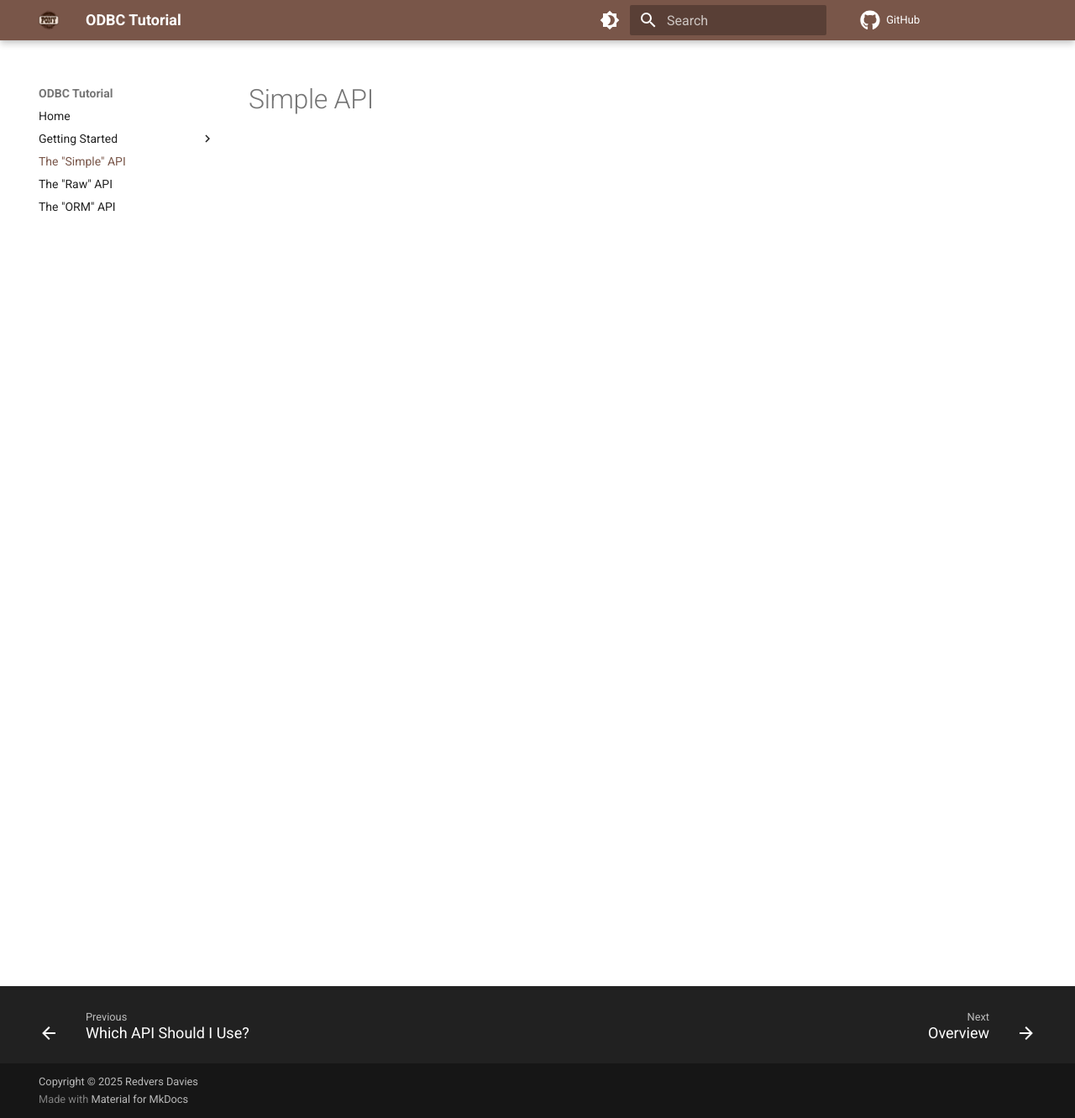
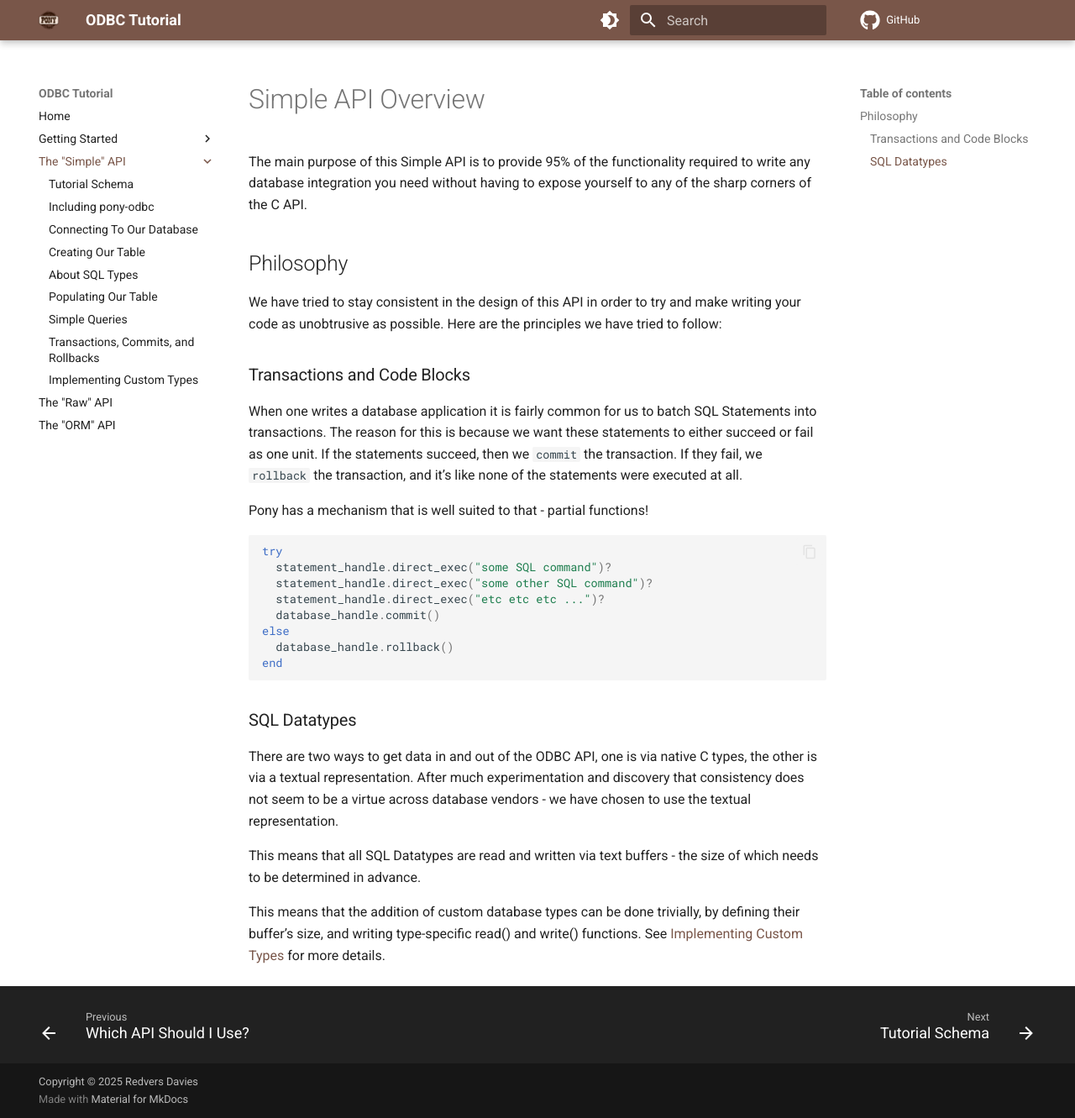
Before and after one commit to redvers/odbc-tutorial, an MkDocs documentation site: the page built from docs/simple/index.md, in a window 1280 px wide and 1331 px high. Shown: the whole window at 84% size. Built offline with MkDocs 1.6.1 and Material for MkDocs 9.7.7, drawn with Linux system fonts in a browser that asks for light colours; comment, search, counter and statistics services are not loaded.

Commit message:
Adds Simple API Docs (#2)
* Adding Simple API Docs

* Linting

````diff
--- a/docs/simple/index.md
+++ b/docs/simple/index.md
@@ -1 +1,32 @@
-# Simple API
+# Simple API Overview
+
+The main purpose of this Simple API is to provide 95% of the functionality required to write any database integration you need without having to expose yourself to any of the sharp corners of the C API.
+
+## Philosophy
+
+We have tried to stay consistent in the design of this API in order to try and make writing your code as unobtrusive as possible. Here are the principles we have tried to follow:
+
+### Transactions and Code Blocks
+
+When one writes a database application it is fairly common for us to batch SQL Statements into transactions. The reason for this is because we want these statements to either succeed or fail as one unit. If the statements succeed, then we `commit` the transaction. If they fail, we `rollback` the transaction, and it's like none of the statements were executed at all.
+
+Pony has a mechanism that is well suited to that - partial functions!
+
+```pony
+try
+  statement_handle.direct_exec("some SQL command")?
+  statement_handle.direct_exec("some other SQL command")?
+  statement_handle.direct_exec("etc etc etc ...")?
+  database_handle.commit()
+else
+  database_handle.rollback()
+end
+```
+
+### SQL Datatypes
+
+There are two ways to get data in and out of the ODBC API, one is via native C types, the other is via a textual representation. After much experimentation and discovery that consistency does not seem to be a virtue across database vendors - we have chosen to use the textual representation.
+
+This means that all SQL Datatypes are read and written via text buffers - the size of which needs to be determined in advance.
+
+This means that the addition of custom database types can be done trivially, by defining their buffer's size, and writing type-specific read() and write() functions.  See [Implementing Custom Types](https://redvers.github.io/odbc-tutorial/simple/custom-types.html) for more details.
--- a/mkdocs.yml
+++ b/mkdocs.yml
@@ -78,6 +78,15 @@ nav:
     - Which API Should I Use?: "start/which.md"
   - The "Simple" API:
     - Overview: "simple/index.md"
+    - Tutorial Schema: "simple/tutorial.md"
+    - Including pony-odbc: "simple/stage1.md"
+    - Connecting To Our Database: "simple/connecting.md"
+    - Creating Our Table: "simple/tablecreate.md"
+    - About SQL Types: "simple/sqltypes.md"
+    - Populating Our Table: "simple/populating.md"
+    - Simple Queries: "simple/queries.md"
+    - Transactions, Commits, and Rollbacks: "simple/transactions.md"
+    - Implementing Custom Types: "simple/custom-types.md"
   - The "Raw" API:
     - Overview: "raw/index.md"
   - The "ORM" API:
````
Also changed, not shown: docs/simple/connecting.md (added, +58 -0 lines), docs/simple/custom-types.md (added, +1 -0 lines), docs/simple/populating.md (added, +1 -0 lines), docs/simple/queries.md (added, +1 -0 lines), docs/simple/sqltypes.md (added, +42 -0 lines), docs/simple/stage1.md (added, +78 -0 lines), docs/simple/tablecreate.md (added, +87 -0 lines), docs/simple/transactions.md (added, +1 -0 lines), docs/simple/tutorial.md (added, +57 -0 lines), .spelling-wordlist.txt, docs/assets/shakespeare-schema.png (added).
